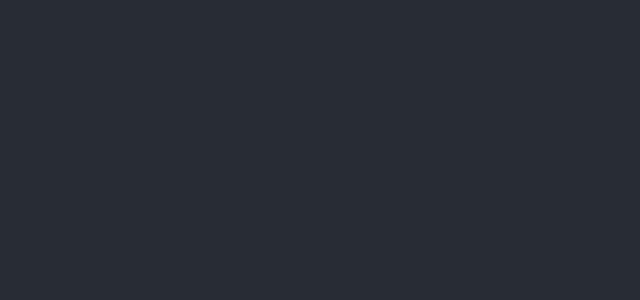
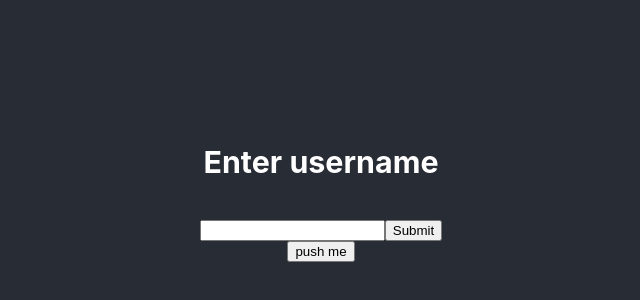
Before and after one commit to timdecillis/swolemate, a React (Create React App) app in the folder client/: page / in a window 1280 px wide. Shown: the part 212-512 px from the top of the page, without its empty margins (319-959 px from the left). Built offline with nearby package versions, Linux system fonts and the light colour scheme.

Commit message:
Finished initial implementation of redux

```diff
--- a/client/src/App.tsx
+++ b/client/src/App.tsx
@@ -13,16 +13,17 @@ function App() {
   const onSignInClicked = () => {
     dispatch(setSignedIn({ condition: true }))
   }
+  const signedIn = useSelector(getSignedIn);
 
-  // const [signedIn, setSignedIn] = useState<boolean>(false);
   const [user, setUser] = useState<string>('');
   const [templates, setTemplates] = useState<[]>([]);
 
     return (
       <div className="App">
         <header className="App-header">
-          {/* {!signedIn && <SignIn setTemplates={setTemplates} label='Enter username' user={user} signedIn={signedIn} setSignedIn={setSignedIn} setUser={setUser} />}
-        {signedIn && <Templates templates={templates} setTemplates={setTemplates} setSignedIn={setSignedIn} user={user} />} */}
+          {!signedIn && <SignIn setTemplates={setTemplates} label='Enter username' user={user} signedIn={signedIn} setSignedIn={setSignedIn} setUser={setUser} />}
+        {signedIn && <Templates templates={templates} setTemplates={setTemplates} setSignedIn={setSignedIn} user={user} />}
+        <button onClick={onSignInClicked}>push me</button>
         </header>
       </div>
     );
```
